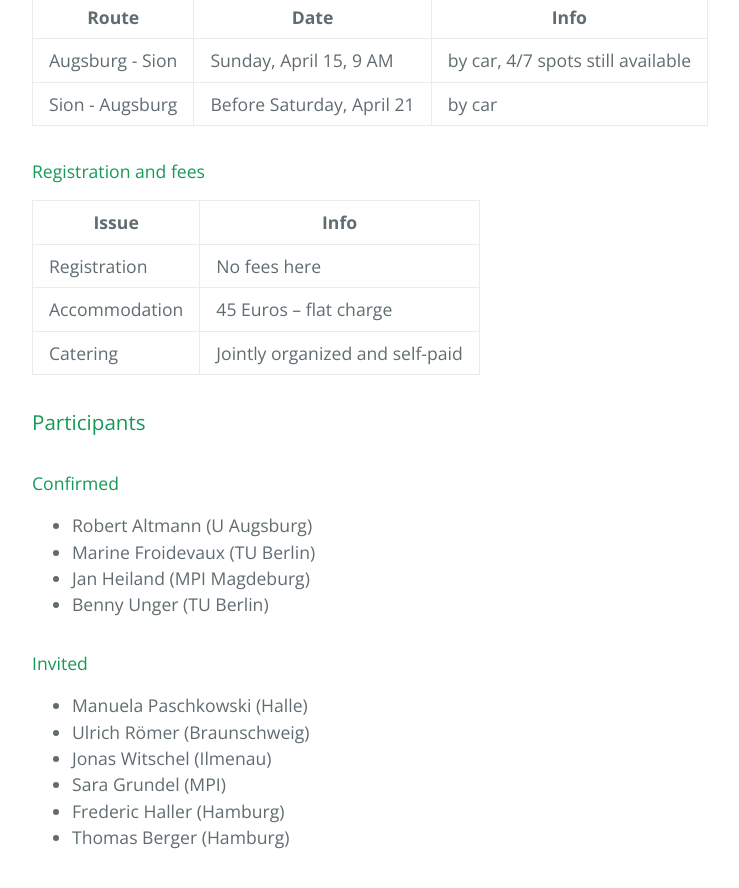
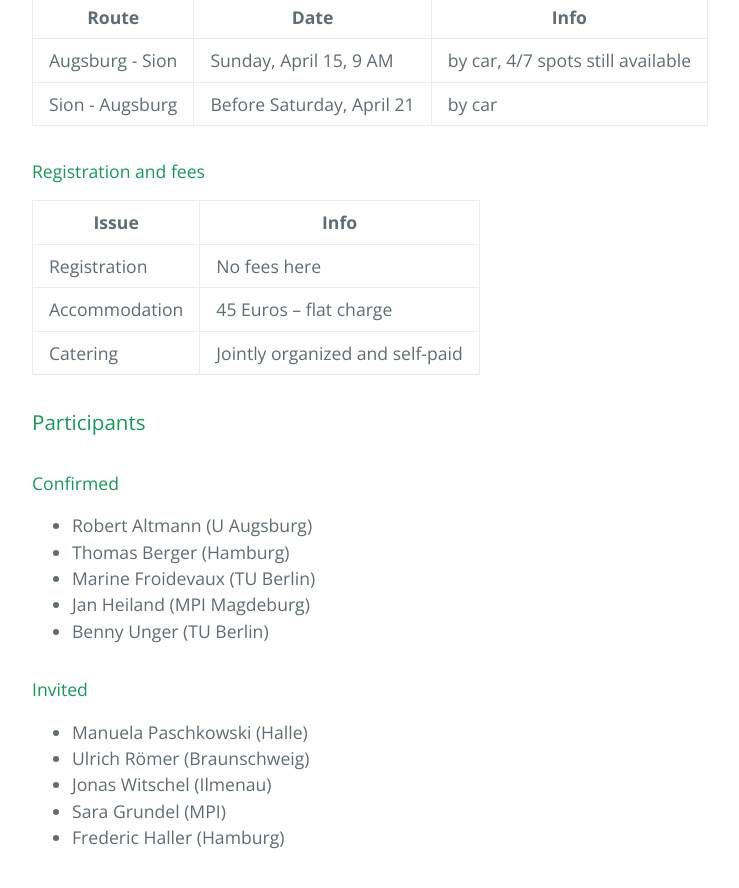
Before and after one commit to highlando/18-daesion, a Jekyll site: the page built from index.md, in a window 1280 px wide and 900 px high, scrolled down 2893 px. Shown: the top 888 px of the window, without its empty margins (192-931 px from the left). Built offline with Jekyll 4.4.1, drawn with Linux system fonts in a browser that asks for light colours; emoji names are drawn with the system emoji font; our own code applies the rules of GitHub Pages for plain Markdown files; some of the changed lines change nothing that is shown.

Commit message:
update party list

```diff
--- a/index.md
+++ b/index.md
@@ -50,6 +50,7 @@ Self-organized or by transfer
 #### Confirmed
 
  - Robert Altmann (U Augsburg)
+ - Thomas Berger (Hamburg)
  - Marine Froidevaux (TU Berlin)
  - Jan Heiland (MPI Magdeburg)
  - Benny Unger (TU Berlin)
@@ -61,4 +62,3 @@ Self-organized or by transfer
  - Jonas Witschel (Ilmenau)
  - Sara Grundel (MPI)
  - Frederic Haller (Hamburg)
- - Thomas Berger (Hamburg)
```
